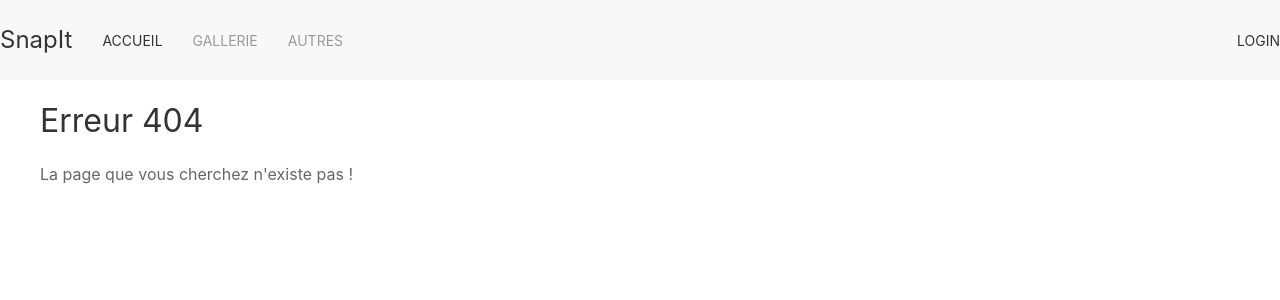
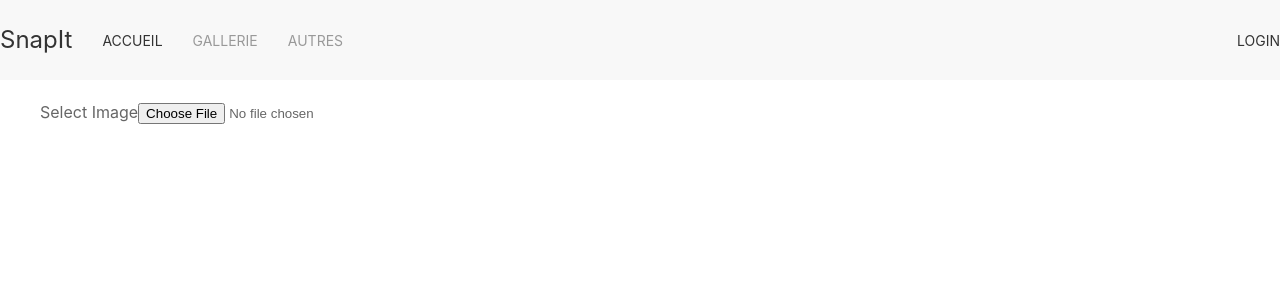
Before and after one commit to LucaCoduriV/SnapIt, an Angular app: page /uploadImage in a window 1280 px wide. Before the commit this address led to /not-found. Shown: the top 300 px of the page. Built offline with nearby package versions, Linux system fonts and the light colour scheme.

Commit message:
ajout formulaire test upload image

```diff
--- a/src/app/app-routing.module.ts
+++ b/src/app/app-routing.module.ts
@@ -4,6 +4,7 @@ import {FourOhFourComponent} from './fourOhFour/fourOhFour.component';
 import { AccueilComponent } from './accueil/accueil.component';
 import { GallerieComponent } from './gallerie/gallerie.component';
 import { LoginComponent } from './login/login.component';
+import { ImageUploadComponent } from './image-upload/image-upload.component';
 
 
 const routes: Routes = [
@@ -11,6 +12,7 @@ const routes: Routes = [
   { path: 'galerie', component: GallerieComponent},
   { path: 'not-found', component: FourOhFourComponent},
   { path: 'login', component: LoginComponent},
+  { path: 'uploadImage', component: ImageUploadComponent},
   { path: '', component: AccueilComponent},
   { path: '**', redirectTo: 'not-found'}
 ];
--- /dev/null
+++ b/src/app/image-upload/image-upload.component.html
@@ -0,0 +1,7 @@
+<label class="image-upload-container btn btn-bwm">
+    <span>Select Image</span>
+    <input #imageInput
+           type="file"
+           accept="image/*"
+           (change)="processFile(imageInput)">
+  </label>
--- /dev/null
+++ b/src/app/image-upload/image-upload.component.ts
@@ -0,0 +1,40 @@
+import { Component, OnInit } from '@angular/core';
+import { ImageService } from '../services/Image.service';
+
+class ImageSnippet {
+  constructor(public src: string, public file: File) {}
+}
+
+@Component({
+  selector: 'app-image-upload',
+  templateUrl: './image-upload.component.html',
+  styleUrls: ['./image-upload.component.scss']
+})
+export class ImageUploadComponent {
+
+  selectedFile: ImageSnippet;
+
+  constructor(private imageService: ImageService){}
+
+  processFile(imageInput: any) {
+    const file: File = imageInput.files[0];
+    const reader = new FileReader();
+
+    reader.addEventListener('load', (event: any) => {
+
+      console.log(file)
+      this.selectedFile = new ImageSnippet(event.target.result, file);
+
+      this.imageService.uploadImage(this.selectedFile.file).subscribe(
+        (res) => {
+
+        },
+        (err) => {
+
+        })
+    });
+
+    reader.readAsDataURL(file);
+  }
+
+}
--- /dev/null
+++ b/src/app/services/Image.service.ts
@@ -0,0 +1,20 @@
+import { Injectable } from '@angular/core';
+import { HttpClient } from '@angular/common/http';
+import { Observable } from 'rxjs';
+
+@Injectable({
+    providedIn: 'root'
+})
+export class ImageService {
+
+    constructor(private http: HttpClient) { }
+
+
+    public uploadImage(image: File){
+        const formData = new FormData();
+
+        formData.append('image', image);
+
+        return this.http.post('http://localhost:8080/imageUpload', formData);
+    }
+}
```
Also changed, not shown: src/app/app.module.ts (+6 -2 lines), src/app/image-upload/image-upload.component.scss (added), 1 other file (tests, documents, lock files or other folders).
